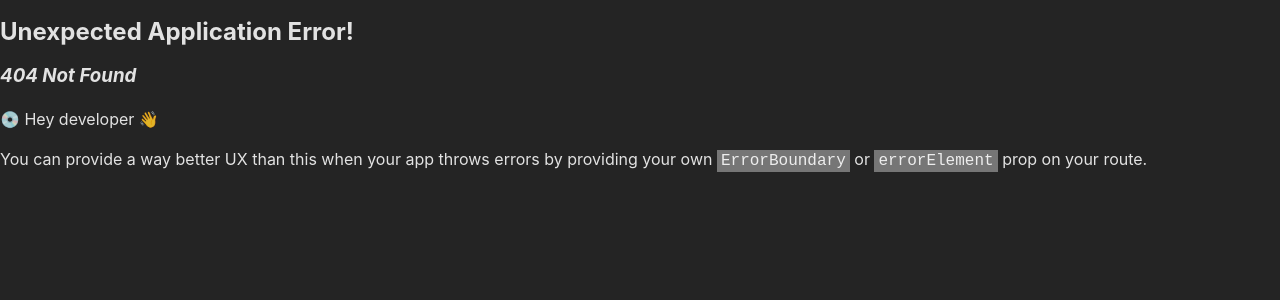
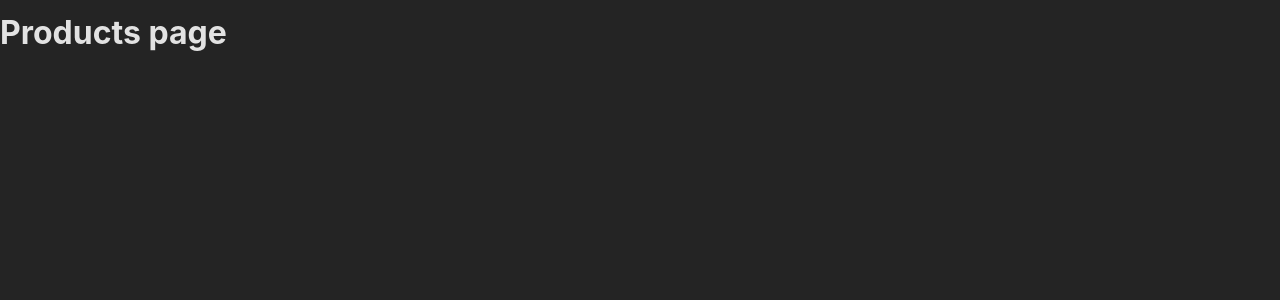
Before and after one commit to edcsu/react_router_practice, a React (Create React App) app: page /products in a window 1280 px wide. Before the commit this address had no page. Shown: the top 300 px of the page. Built offline with nearby package versions, Linux system fonts and the light colour scheme.

Commit message:
style: add another route

```diff
--- a/src/App.js
+++ b/src/App.js
@@ -1,8 +1,9 @@
 import { createBrowserRouter, RouterProvider } from 'react-router-dom'
 import Home from './pages/Home';
-
+import Products from './pages/products';
 const router = createBrowserRouter([
   { path: '/', element: <Home />},
+  { path: 'products', element: <Products />}
 ])
 
 function App() {
--- /dev/null
+++ b/src/pages/products.js
@@ -0,0 +1,11 @@
+import React from 'react'
+
+function Products() {
+  return (
+    <div>
+        <h1>Products page</h1>
+    </div>
+  )
+}
+
+export default Products
```
